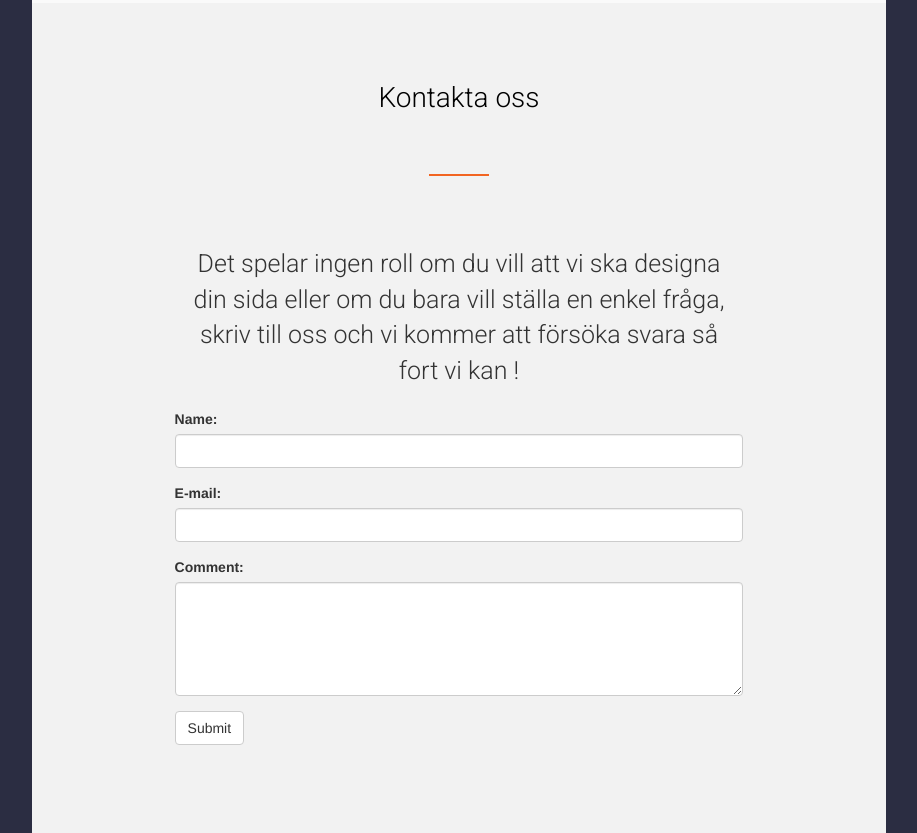
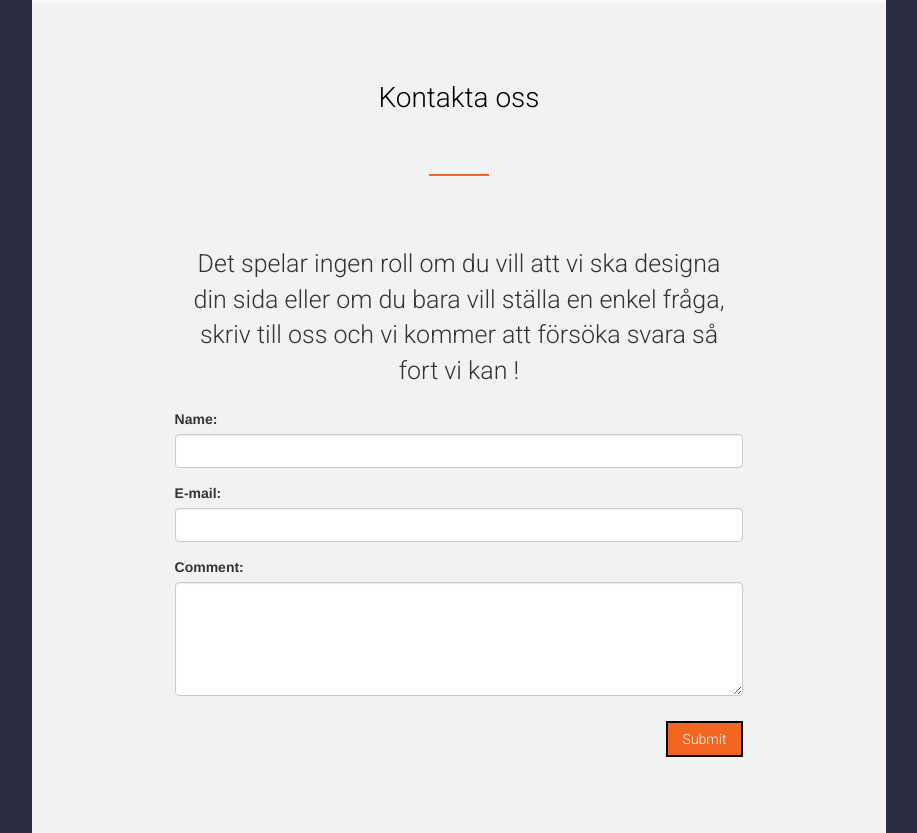
Before and after one commit to HumanDecoy/XLNTBOOT, a plain HTML site: page index.html in a window 1280 px wide. Shown: the part 3317-4150 px from the top of the page, without its empty margins (181-1098 px from the left). Drawn offline with nearby package versions, Linux system fonts and the light colour scheme.

Commit message:
orange button

```diff
--- a/index.html
+++ b/index.html
@@ -198,7 +198,7 @@
       <label for="comment">Comment:</label>
       <textarea class="form-control" rows="5" id="comment"></textarea>
    </div>
-      <button type="submit" class="btn btn-default">Submit</button>
+      <button type="submit" class="btn-orange">Submit</button>
   </form>
 
 </div> <!-- page-5 -->
--- a/main.css
+++ b/main.css
@@ -184,3 +184,14 @@ form{
   max-width: 100%;
   max-height: 200px;
 }
+.btn-orange{
+padding: 6px 15px;
+border: 2px solid #000000;
+background-color: #f26522;
+margin: 1rem 0 0 0;
+color: white;
+text-decoration: none;
+font-family: "Roboto";
+font-weight: 300;
+float:right;
+}
```
